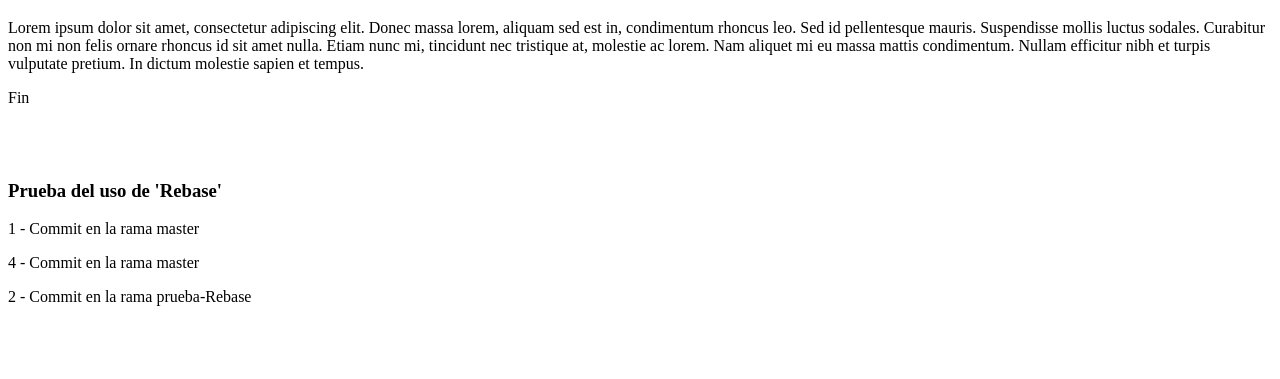
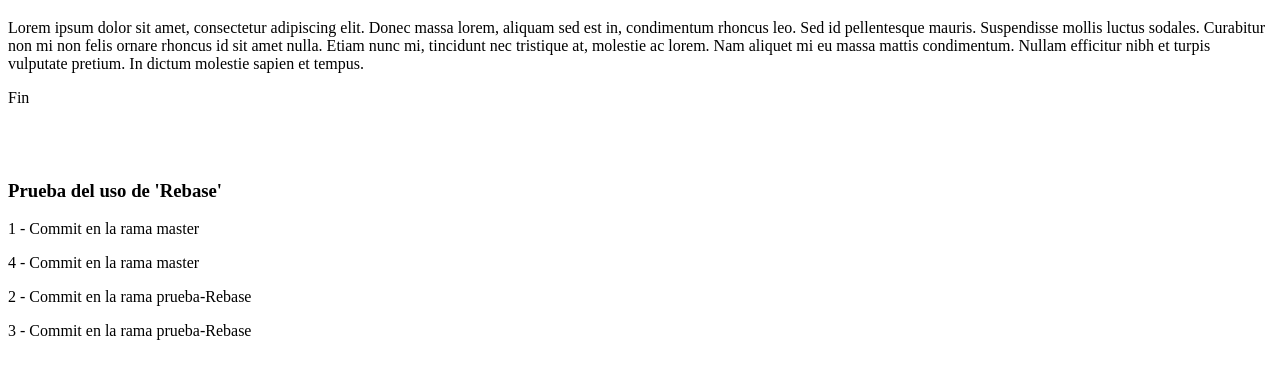
Before and after one commit to GastonBoggino/curso-Git-y-Github, a plain HTML site: page index.html in a window 1280 px wide. Shown: the part 61-440 px from the top of the page. Drawn offline with Linux system fonts and the light colour scheme.

Commit message:
3 - Prueba de rebase - prueba-Rebase 2

```diff
--- a/index.html
+++ b/index.html
@@ -19,6 +19,7 @@
         <p>1 - Commit en la rama master</p>
         <p>4 - Commit en la rama master</p>
         <p>2 - Commit en la rama prueba-Rebase</p>
+        <p>3 - Commit en la rama prueba-Rebase</p>
     </div>
 
 </body>
```
